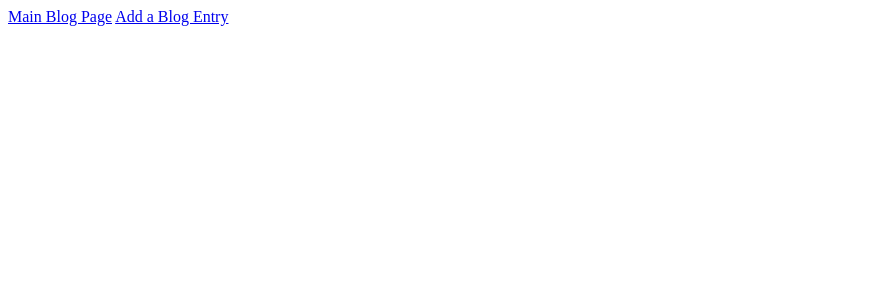
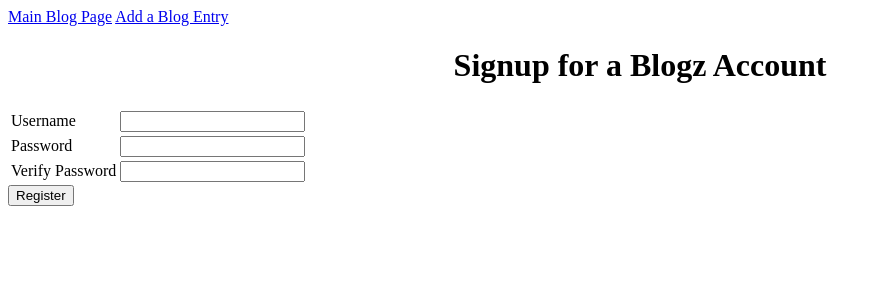
Before and after one commit to ajwallacemusic/blogz, a Flask app: page /signup in a window 1280 px wide. Shown: the top 300 px of the page, without its empty margins (0-882 px from the left). Run offline with Flask 2, Linux system fonts and the light colour scheme.

Commit message:
signup and login page functions complete

```diff
--- a/main.py
+++ b/main.py
@@ -1,4 +1,4 @@
-from flask import Flask, request, redirect, render_template
+from flask import Flask, request, redirect, render_template, session, flash
 from flask_sqlalchemy import SQLAlchemy
 
 app = Flask(__name__)
@@ -6,6 +6,7 @@ app.config['DEBUG'] = True
 app.config['SQLALCHEMY_DATABASE_URI'] = 'mysql+pymysql://blogz:blogz@localhost:8889/blogz'
 app.config['SQLALCHEMY_ECHO'] = True
 db = SQLAlchemy(app)
+app.secret_key = '1z2x3c4v5b6n7m'
 
 
 class Blog(db.Model):
@@ -37,11 +38,55 @@ class User(db.Model):
 def login():
     if request.method == 'GET':
         return render_template('login.html')
+    else:
+        username = request.form['username']
+        password = request.form['password']
+        user = User.query.filter_by(username=username).first()
+        if username != user:
+            username_error = "Uh oh, looks like you don't have an account yet, click 'signup' to create one!"
+            return render_template('login.html', username=username, username_error=username_error)
+        elif username == user and password != user.password:
+            password_error = "Yikes, that's the wrong password."
+            return render_template('login.html', username=username, password_error=password_error)
+        elif username == user and password == user.password:
+            return render_template('newpost.html')
+
 
 @app.route('/signup', methods=['POST', 'GET'])
 def signup():
     if request.method == 'GET':
         return render_template('signup.html')
+    else:
+        username = request.form['username']
+        password = request.form['password']
+        verify = request.form['verify']
+        empty_error = ''
+        username_error = ''
+        password_error = ''
+        verify_error = ''
+        check_user = User.query.filter_by(username=username).first()
+
+        if not username or not password:
+            empty_error = "Forget something? Make sure you fill out each field, please."
+        if check_user:
+            username_error = "That user already exists!"
+        if ' ' in username or len(username) < 3:
+            username_error = "Please enter a username that is at least 3 characters longs and doesn't contain spaces."
+            username = ''
+            print(len(username))
+        if ' ' in password or len(password) < 3:
+            password_error = "Your password should be at least 3 characters longs and not contain spaces."
+        if password != verify:
+            verify_error = "Please make sure your passwords match!"
+        print(len(username))
+        return render_template('signup.html', username=username, empty_error=empty_error, username_error=username_error, password_error=password_error, verify_error=verify_error)
+        if not empty_error and not username_error and not password_error and not verify_error:
+            new_user = User(username, password)
+            db.session.add(new_user)
+            db.session.commit()
+            session['username'] = username
+            return redirect('/newpost')
+
 
 @app.route('/blog', methods=['POST', 'GET'])
 def index():
--- a/templates/signup.html
+++ b/templates/signup.html
@@ -1,28 +1,41 @@
 {% extends "base.html" %}
-<h1>Register to Get It Done!</h1>
+{% block content %}
+<h1>Signup for a Blogz Account</h1>
 <form action="/signup" method="post">
     <table>
+        <tr>{% if empty_error %}
+                <td><p class="error">{{empty_error}}</p></td>
+                {% endif %}</tr>
         <tr>
+
             <td><label for="username">Username</label></td>
             <td>
                 <input name="username" type="text" value="{{ username }}">
             </td>
+            {% if username_error %}
+            <td><p class="error">{{username_error}}</p></td>
+            {% endif %}
         </tr>
         <tr>
             <td><label for="password">Password</label></td>
             <td>
                 <input name="password" type="password">
             </td>
+            {% if password_error %}
+            <td><p class="error">{{password_error}}</p></td>
+            {% endif %}
         </tr>
         <tr>
             <td><label for="verify">Verify Password</label></td>
             <td>
                 <input name="verify" type="password">
             </td>
+            {% if verify_error %}
+            <td><p class="error">{{verify_error}}</p></td>
+            {% endif %}
         </tr>
     </table>
     <input type="submit" value="Register">
 </form>
-{% block content %}
 
 {% endblock %}
```
Also changed, not shown: templates/login.html (+8 -2 lines).
